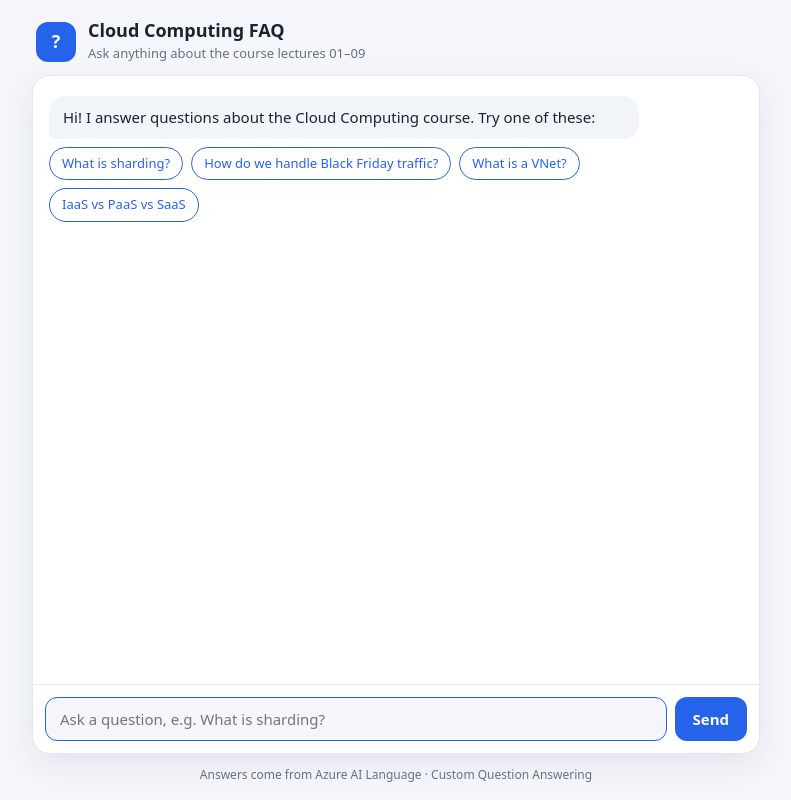
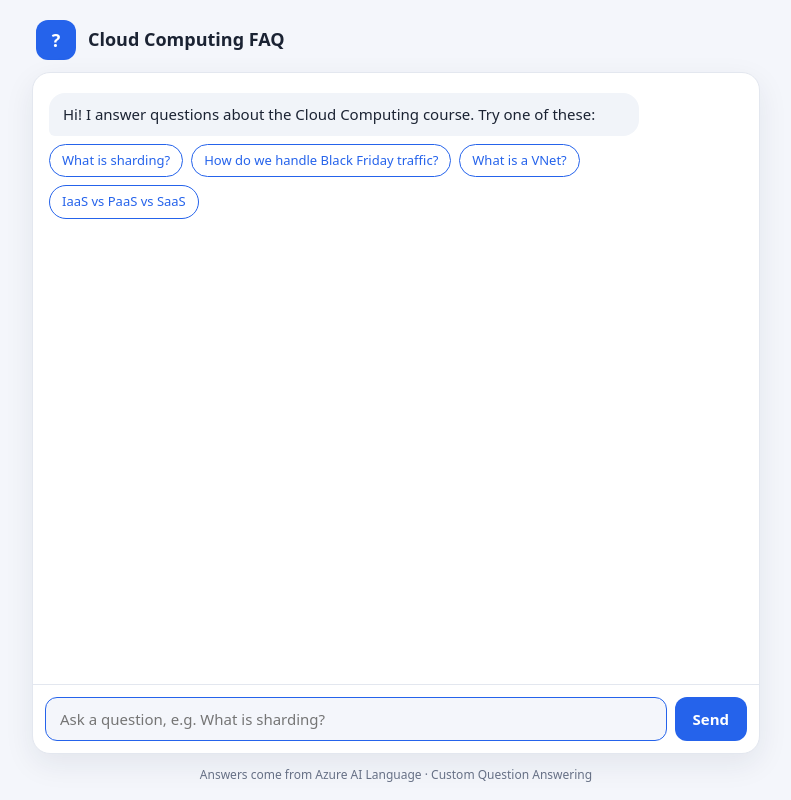
Before and after one commit to FakeXimik/faqbot-cc, a plain HTML site: page static/index.html in a window 1280 px wide. Shown: the whole page, without its empty margins (244-1035 px from the left). Drawn offline with Linux system fonts and the light colour scheme.

Commit message:
Update index.html

```diff
--- a/static/index.html
+++ b/static/index.html
@@ -189,7 +189,6 @@
     <div class="logo" aria-hidden="true">?</div>
     <div>
       <h1>Cloud Computing FAQ</h1>
-      <p>Ask anything about the course lectures 01–09</p>
     </div>
   </header>
 
```
